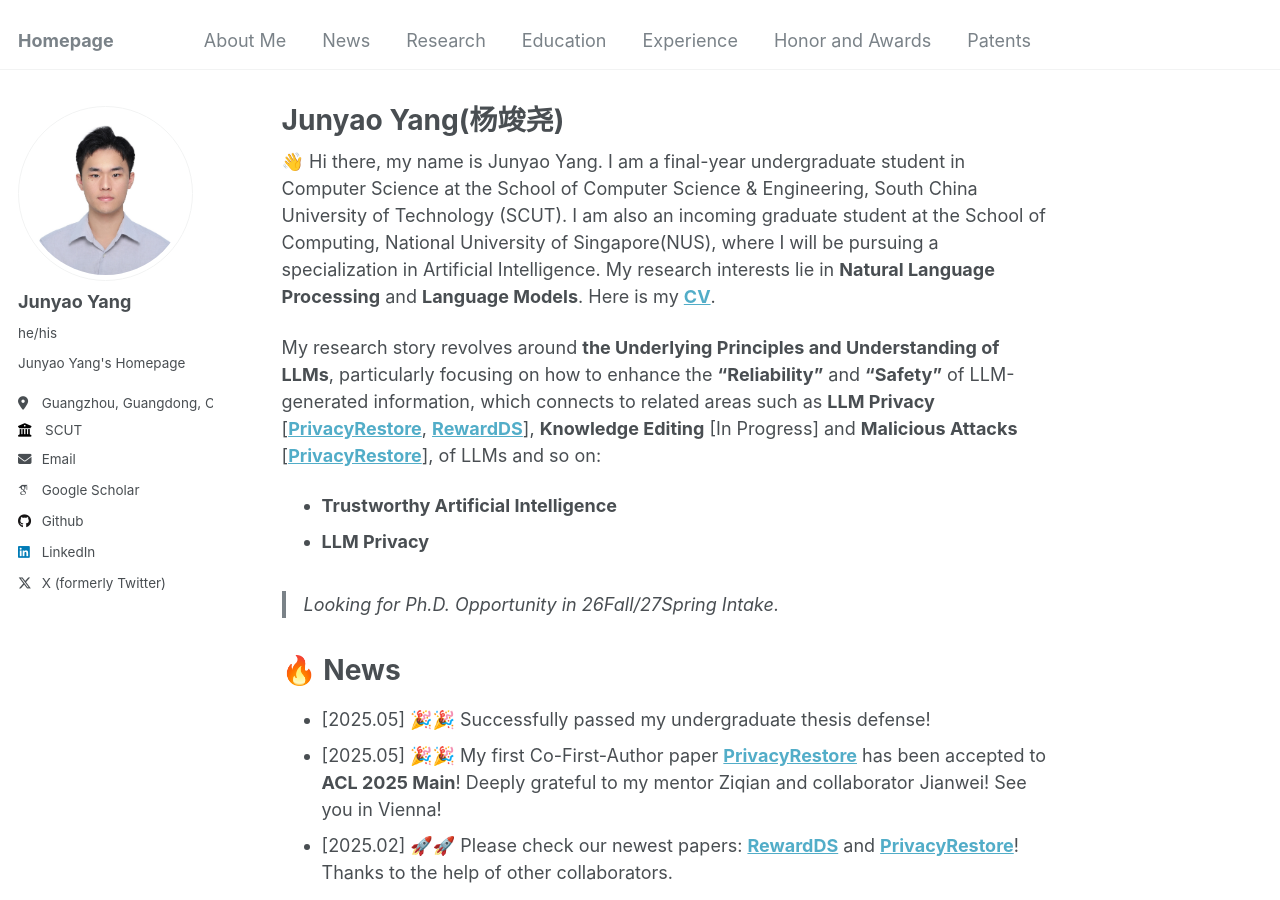
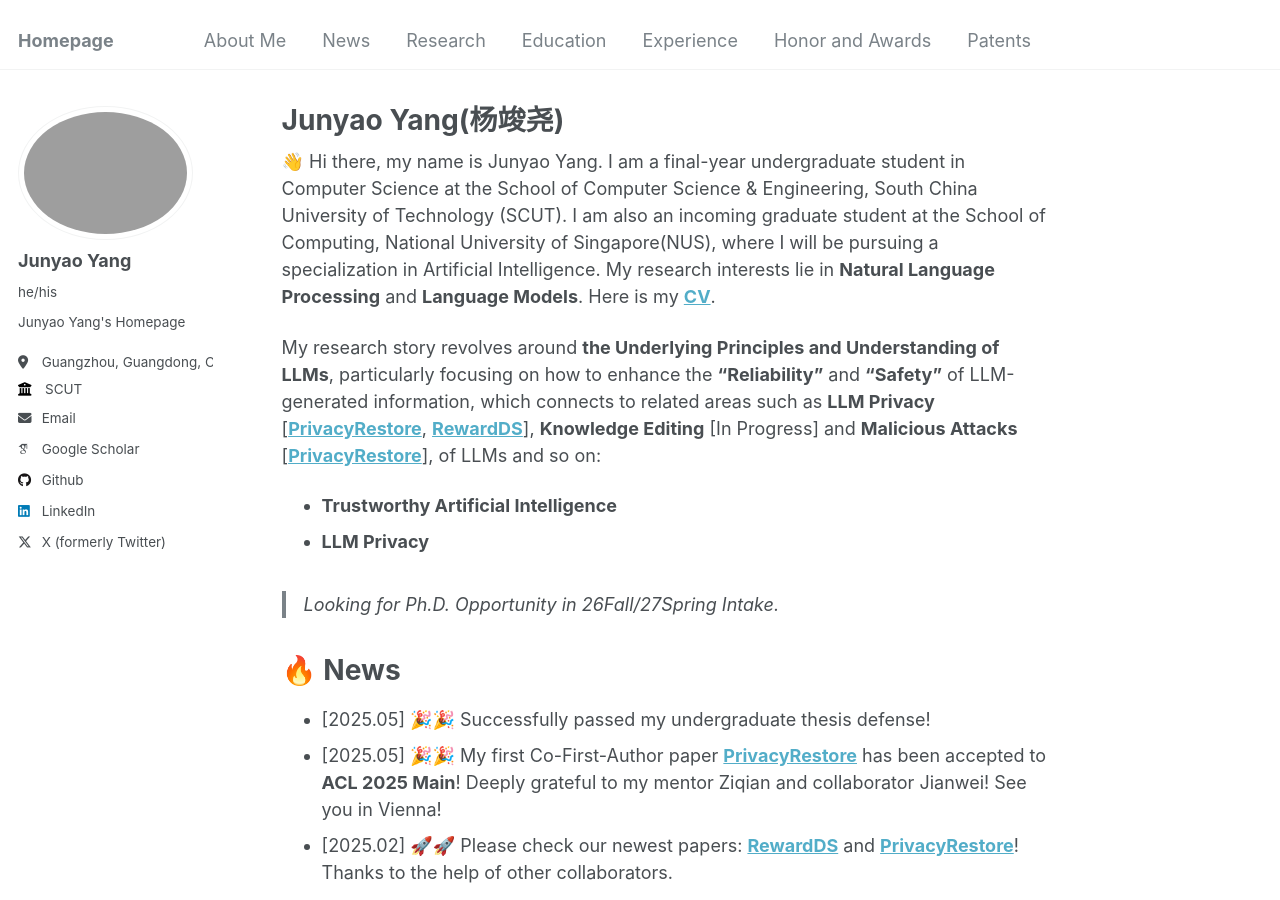
Before and after one commit to jyyang26/jyyang26.github.io, a Jekyll site: the page built from _pages/about.md, in a window 1280 px wide and 900 px high. Built offline with Jekyll 4.4.1, drawn with Linux system fonts in a browser that asks for light colours; some web fonts are replaced.

Commit message:
Update _config.yml

```diff
--- a/_config.yml
+++ b/_config.yml
@@ -21,7 +21,7 @@ repository               : "jyyang26/jyyang26.github.io"
 #               Additional customization can be done by editing /_includes/author-profile.html
 author:
   # Biographic information
-  avatar           : "证件照.jpeg"
+  avatar           : "IMG_9317.jpeg"
   name             : "Junyao Yang"
   pronouns         : "he/his"# example: "he/his"
   bio              : "Junyao Yang's Homepage"
```
